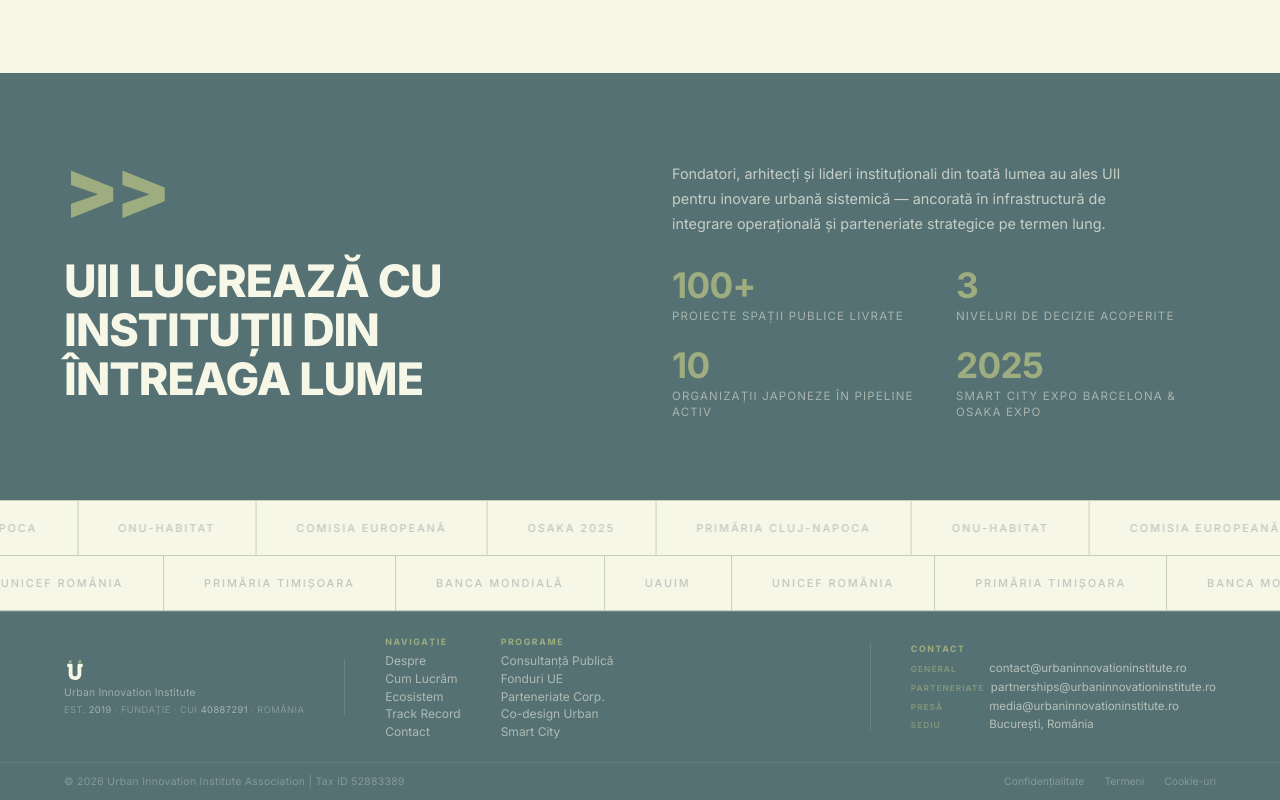
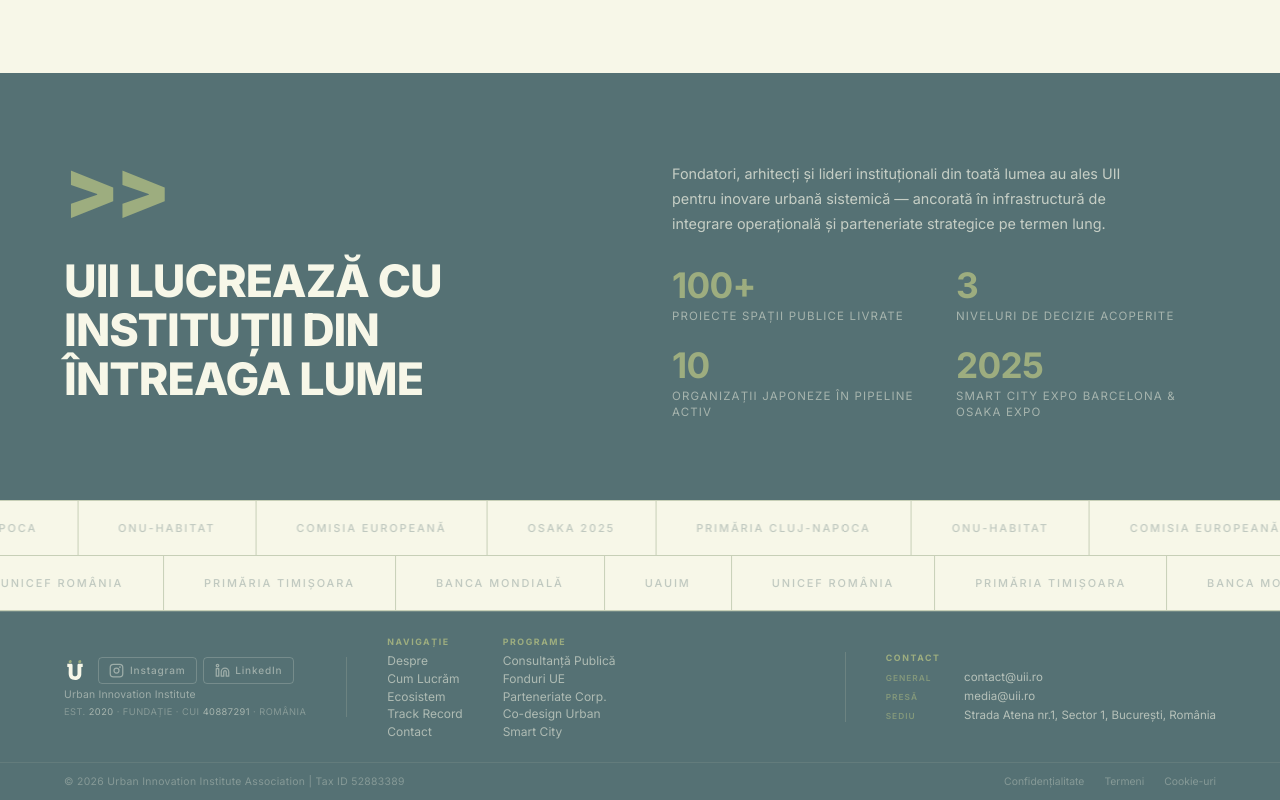
Before and after one commit to zergsmind/UI_V1_corectat, a React (Vite) app: page / in a window 1280 px wide. Shown: the part 1740-2540 px from the top of the page. Built offline with nearby package versions, Linux system fonts and the light colour scheme.

Commit message:
Footer: update contact info, address, social buttons placement

```diff
--- a/src/components/Footer.jsx
+++ b/src/components/Footer.jsx
@@ -8,6 +8,21 @@ const UIILogo = ({ size = 22 }) => (
   </svg>
 )
 
+const InstagramIcon = () => (
+  <svg width="15" height="15" viewBox="0 0 24 24" fill="none" stroke="currentColor" strokeWidth="2" strokeLinecap="round" strokeLinejoin="round" aria-hidden="true" focusable="false">
+    <rect x="2" y="2" width="20" height="20" rx="5" ry="5" />
+    <circle cx="12" cy="12" r="4" />
+    <circle cx="17.5" cy="6.5" r="0.5" fill="currentColor" />
+  </svg>
+)
+
+const LinkedInIcon = () => (
+  <svg width="15" height="15" viewBox="0 0 24 24" fill="none" stroke="currentColor" strokeWidth="2" strokeLinecap="round" strokeLinejoin="round" aria-hidden="true" focusable="false">
+    <path d="M16 8a6 6 0 0 1 6 6v7h-4v-7a2 2 0 0 0-2-2 2 2 0 0 0-2 2v7h-4v-7a6 6 0 0 1 6-6z" />
+    <rect x="2" y="9" width="4" height="12" />
+    <circle cx="4" cy="4" r="2" />
+  </svg>
+)
 
 export default function Footer() {
   return (
@@ -42,6 +57,7 @@ export default function Footer() {
           display: flex;
           align-items: center;
           gap: 0.5rem;
+          flex-wrap: wrap;
         }
         .ft-brand-name {
           font-size: 0.9rem;
@@ -62,6 +78,41 @@ export default function Footer() {
           text-transform: uppercase;
         }
         .ft-reg-inline span { color: rgba(var(--c4-rgb), 0.5); }
+
+        /* ── Social buttons ── */
+        .ft-social {
+          display: flex;
+          gap: 0.4rem;
+          margin-left: 0.25rem;
+        }
+        .ft-social-btn {
+          display: inline-flex;
+          align-items: center;
+          justify-content: center;
+          gap: 0.35rem;
+          padding: 0.3rem 0.65rem;
+          border: 1px solid rgba(var(--c4-rgb), 0.2);
+          border-radius: 0.25rem;
+          background: transparent;
+          color: rgba(var(--c4-rgb), 0.45);
+          font-size: 0.63rem;
+          font-weight: 500;
+          font-family: 'Inter', sans-serif;
+          letter-spacing: 0.08em;
+          text-decoration: none;
+          transition: color 0.15s, border-color 0.15s;
+          min-height: unset;
+          min-width: unset;
+          white-space: nowrap;
+        }
+        .ft-social-btn:hover {
+          color: var(--c4);
+          border-color: rgba(var(--c4-rgb), 0.45);
+        }
+        .ft-social-btn:focus-visible {
+          outline: 2px solid var(--c2);
+          outline-offset: 3px;
+        }
 
         /* ── Link groups ── */
         .ft-links-zone {
@@ -189,10 +240,18 @@ export default function Footer() {
           <div className="ft-brand">
             <div className="ft-brand-top">
               <UIILogo size={22} />
+              <div className="ft-social" aria-label="Rețele sociale">
+                <a href="" className="ft-social-btn" aria-label="Instagram UII" target="_blank" rel="noopener noreferrer">
+                  <InstagramIcon /> Instagram
+                </a>
+                <a href="" className="ft-social-btn" aria-label="LinkedIn UII" target="_blank" rel="noopener noreferrer">
+                  <LinkedInIcon /> LinkedIn
+                </a>
+              </div>
             </div>
             <span className="ft-brand-full">Urban Innovation Institute</span>
             <span className="ft-reg-inline">
-              Est. <span>2019</span> · Fundație · CUI <span>40887291</span> · România
+              Est. <span>2020</span> · Fundație · CUI <span>40887291</span> · România
             </span>
           </div>
 
@@ -221,19 +280,15 @@ export default function Footer() {
             <span className="ft-group-label">Contact</span>
             <div className="ft-contact-row">
               <span className="ft-clabel">General</span>
-              <a href="mailto:contact@urbaninnovationinstitute.ro" className="ft-cvalue">contact@urbaninnovationinstitute.ro</a>
-            </div>
-            <div className="ft-contact-row">
-              <span className="ft-clabel">Parteneriate</span>
-              <a href="mailto:partnerships@urbaninnovationinstitute.ro" className="ft-cvalue">partnerships@urbaninnovationinstitute.ro</a>
+              <a href="mailto:contact@uii.ro" className="ft-cvalue">contact@uii.ro</a>
             </div>
             <div className="ft-contact-row">
               <span className="ft-clabel">Presă</span>
-              <a href="mailto:media@urbaninnovationinstitute.ro" className="ft-cvalue">media@urbaninnovationinstitute.ro</a>
+              <a href="mailto:media@uii.ro" className="ft-cvalue">media@uii.ro</a>
             </div>
             <div className="ft-contact-row">
               <span className="ft-clabel">Sediu</span>
-              <span className="ft-cvalue">București, România</span>
+              <span className="ft-cvalue">Strada Atena nr.1, Sector 1, București, România</span>
             </div>
           </address>
         </div>
```
